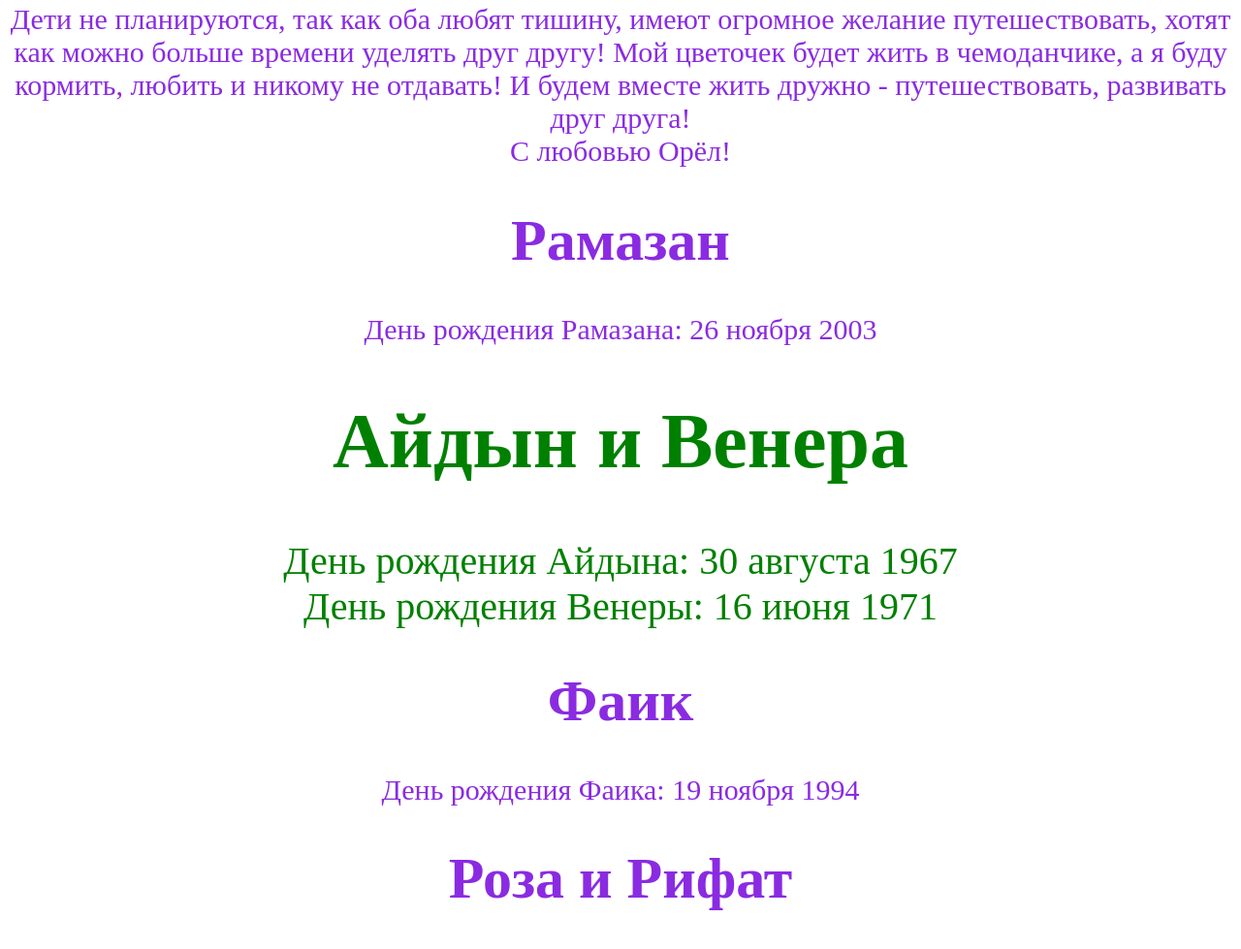
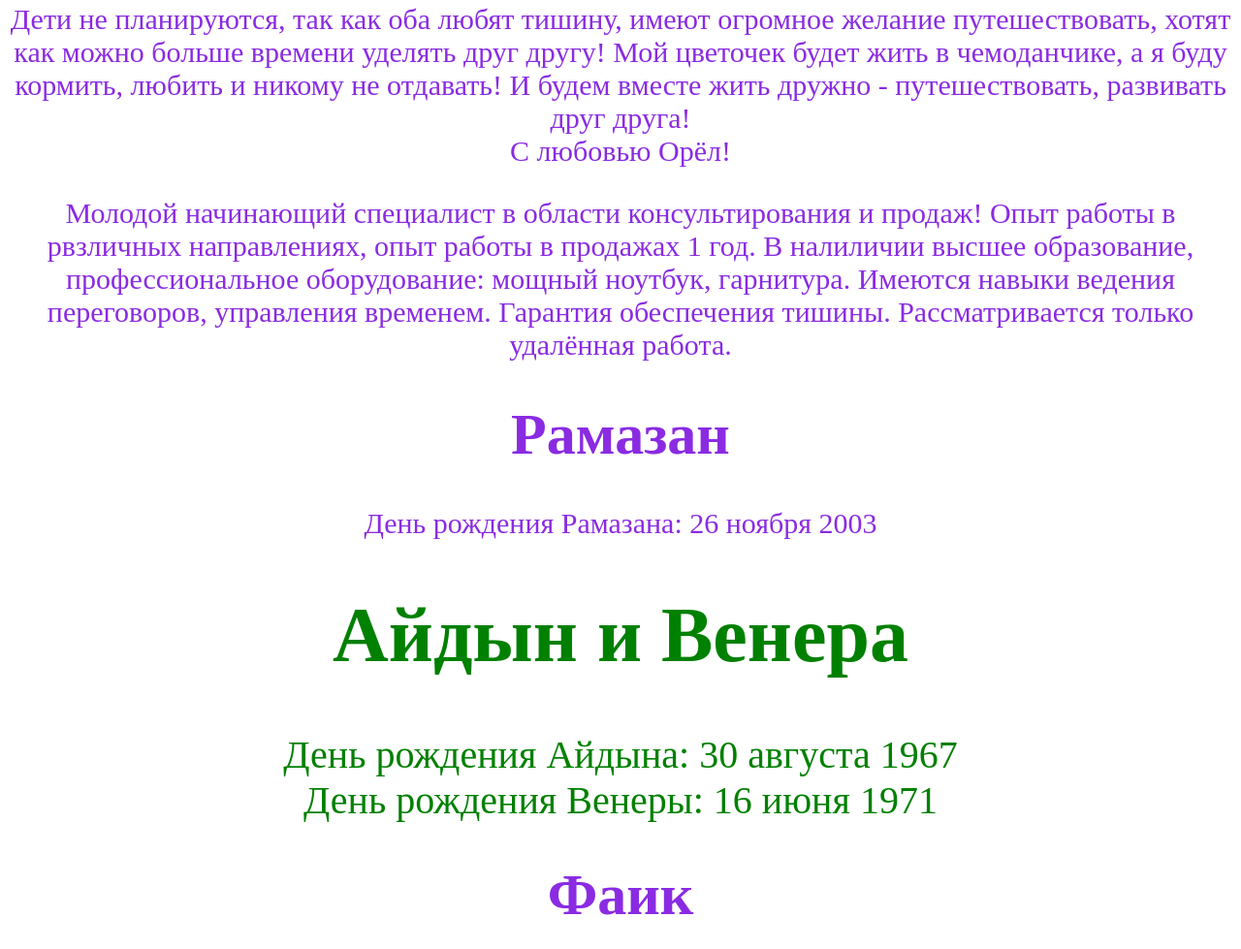
Before and after one commit to Champ112001/education, a plain HTML site: page for my love.html in a window 1280 px wide. Shown: the part 793-1772 px from the top of the page at 97% size. Drawn offline with Linux system fonts and the light colour scheme.

Commit message:
For my love!))

```diff
--- a/for my love.html
+++ b/for my love.html
@@ -64,6 +64,9 @@
                     <p>
                         Дети не планируются, так как оба любят тишину, имеют огромное желание путешествовать, хотят как можно больше времени уделять друг другу! Мой цветочек будет жить в чемоданчике, а я буду кормить, любить и никому не отдавать! И будем вместе жить дружно - путешествовать, развивать друг друга!<br>
                         С любовью Орёл!
+                    </p>
+                    <p>
+                        Молодой начинающий специалист в области консультирования и продаж! Опыт работы в рвзличных направлениях, опыт работы в продажах 1 год. В налиличии высшее образование, профессиональное оборудование: мощный ноутбук, гарнитура. Имеются навыки ведения переговоров, управления временем. Гарантия обеспечения тишины. Рассматривается только удалённая работа.
                     </p>
                 </div>
                 <div class="children2">
```
